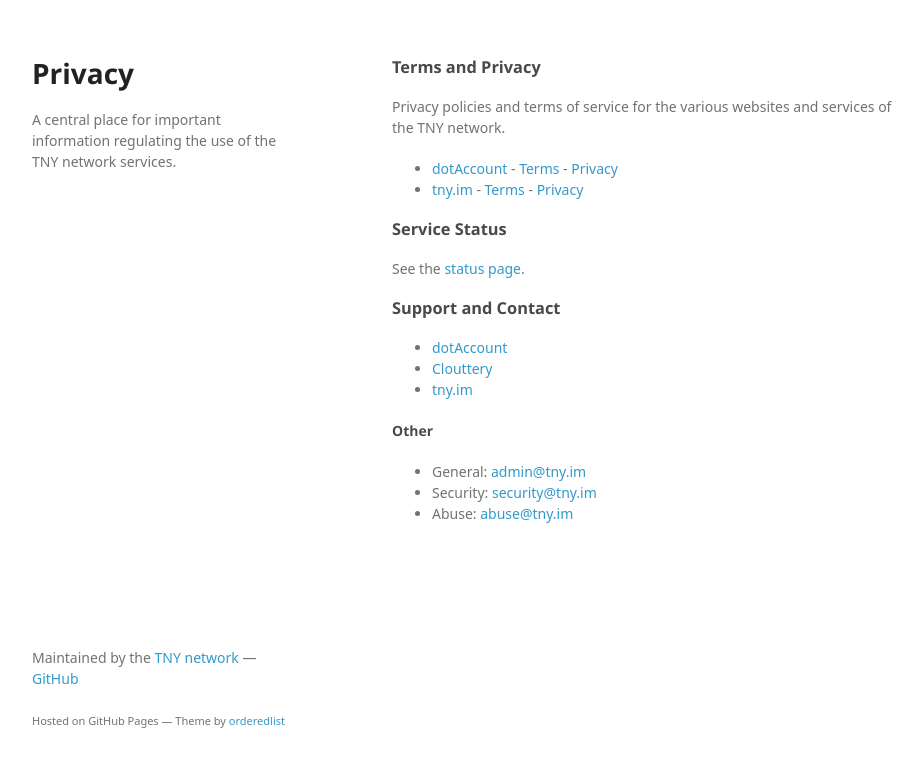
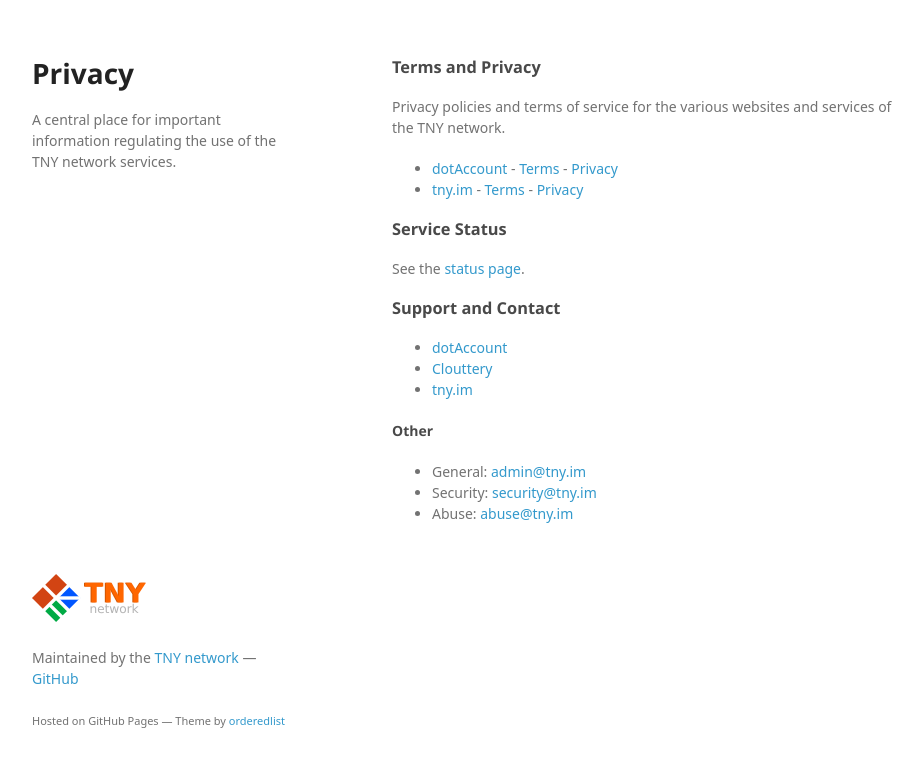
Before and after one commit to tnyim/privacy, a plain HTML site: page index.html in a window 1280 px wide. Shown: the whole page, without its empty margins (178-1101 px from the left). Drawn offline with Linux system fonts and the light colour scheme; a web font is replaced by a local one.

Commit message:
Add logo

```diff
--- a/index.html
+++ b/index.html
@@ -60,6 +60,7 @@
 </ul>
       </section>
       <footer>
+        <p><a href="https://github.com/tnyim"><img src="/images/tny-48.png"></a></p>
         <p>Maintained by the <a href="https://github.com/tnyim">TNY network</a> &mdash; <a href="https://github.com/tnyim">GitHub</a></p>
         <p><small>Hosted on GitHub Pages &mdash; Theme by <a href="https://github.com/orderedlist">orderedlist</a></small></p>
       </footer>
```
